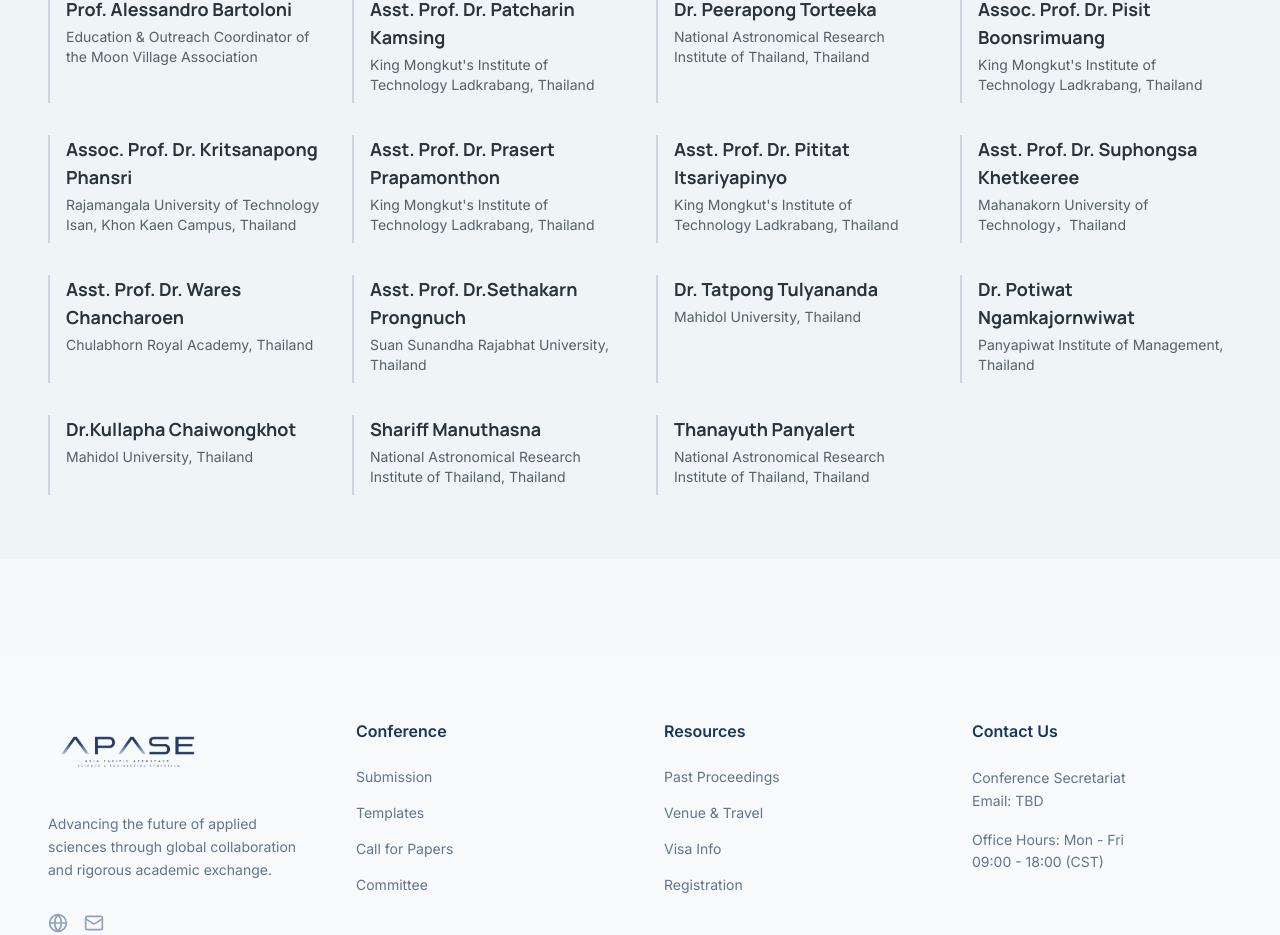
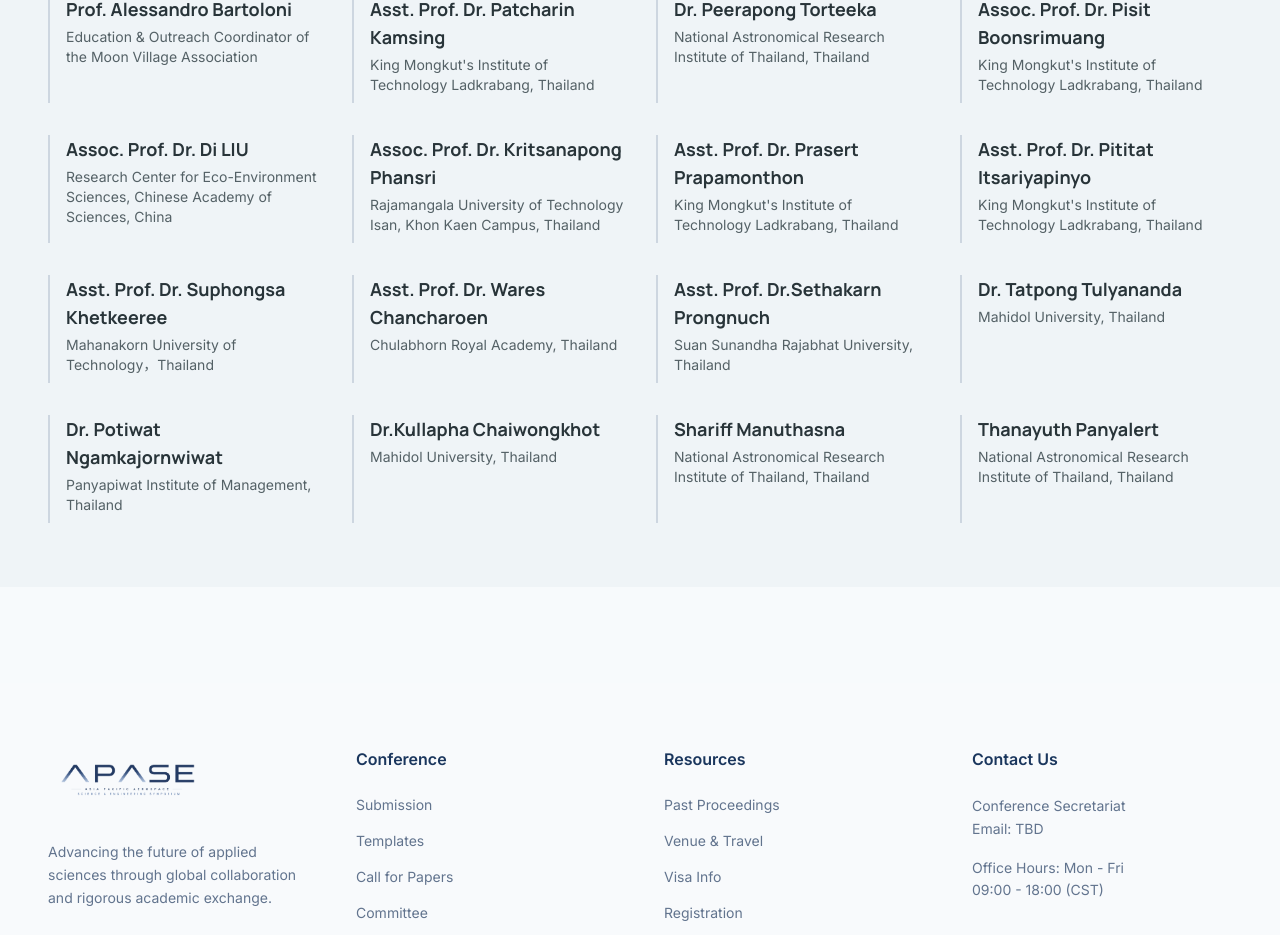
Before and after one commit to ascomlab/apase-web, a Next.js app: page /committee in a window 1280 px wide. Shown: the part 1960-2895 px from the top of the page. Built offline with nearby package versions, Linux system fonts and the light colour scheme.

Commit message:
Update page.tsx

```diff
--- a/app/committee/page.tsx
+++ b/app/committee/page.tsx
@@ -107,6 +107,11 @@ const technicalCommittee = [
   {
     name: "Assoc. Prof. Dr. Pisit Boonsrimuang",
     description: "King Mongkut's Institute of Technology Ladkrabang, Thailand",
+    badge: null,
+  },
+  {
+    name: "Assoc. Prof. Dr. Di LIU",
+    description: "Research Center for Eco-Environment Sciences, Chinese Academy of Sciences, China",
     badge: null,
   },
   {
```
